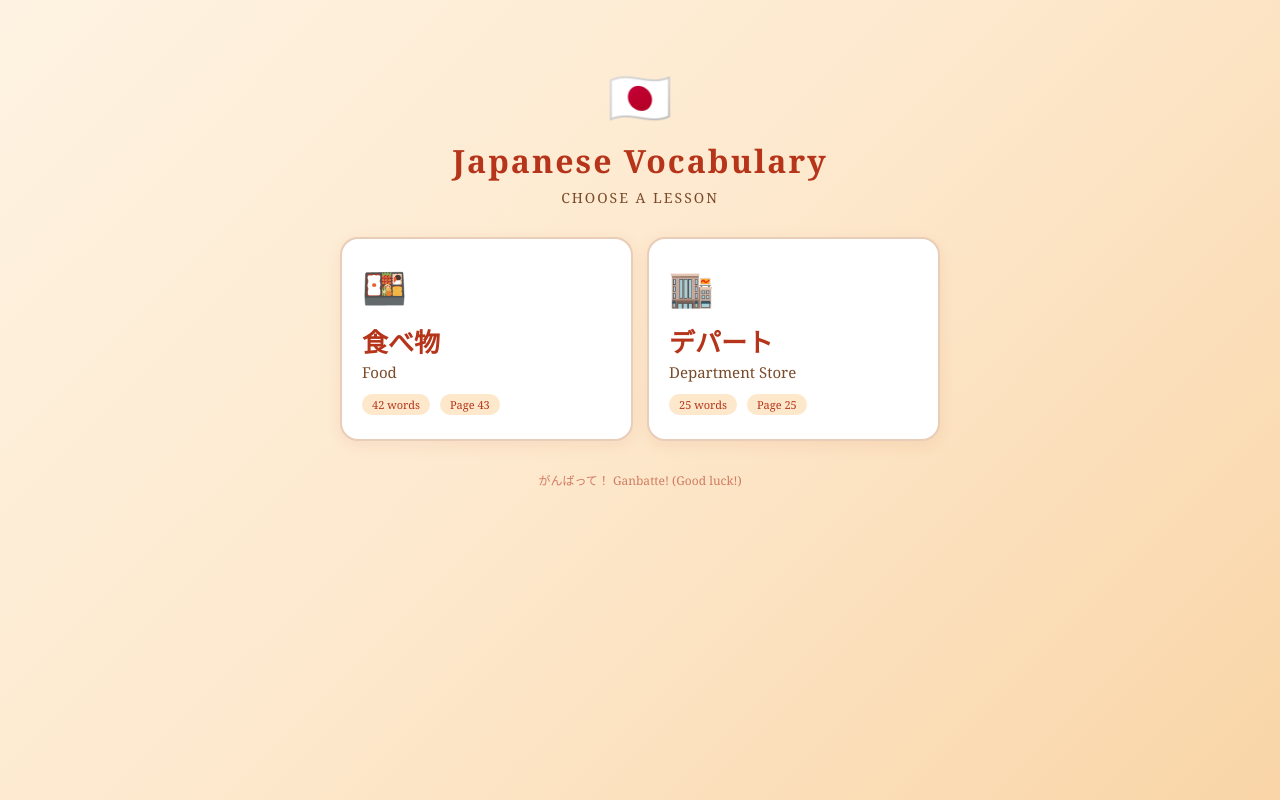
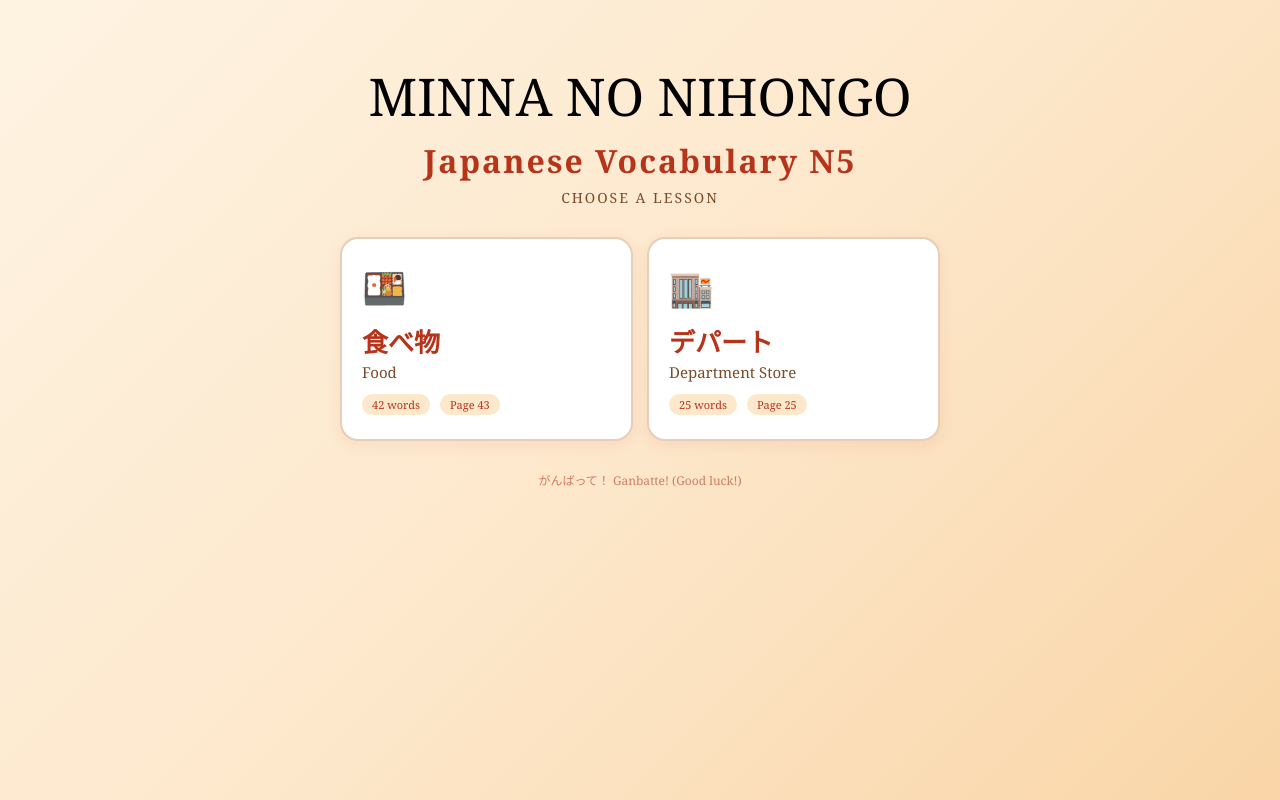
Before and after one commit to ShihabKuet/japanese-vocab, a React (Vite) app: page / in a window 1280 px wide. Built offline with nearby package versions, Linux system fonts and the light colour scheme.

Commit message:
Modified Title

```diff
--- a/src/components/LessonSelector.jsx
+++ b/src/components/LessonSelector.jsx
@@ -15,9 +15,9 @@
 
         {/* ── Header ── */}
         <div style={{ textAlign: "center", paddingTop: 40, paddingBottom: 30 }}>
-          <div style={{ fontSize: 52, marginBottom: 8 }}>🇯🇵</div>
+          <div style={{ fontSize: 52, marginBottom: 8 }}>MINNA NO NIHONGO</div>
           <h1 style={{ fontSize: 32, fontWeight: "bold", color: "#b5341a", margin: 0, letterSpacing: 2 }}>
-            Japanese Vocabulary
+            Japanese Vocabulary N5
           </h1>
           <p style={{ color: "#7a4a2a", fontSize: 14, marginTop: 6, letterSpacing: 2 }}>
             CHOOSE A LESSON
```
